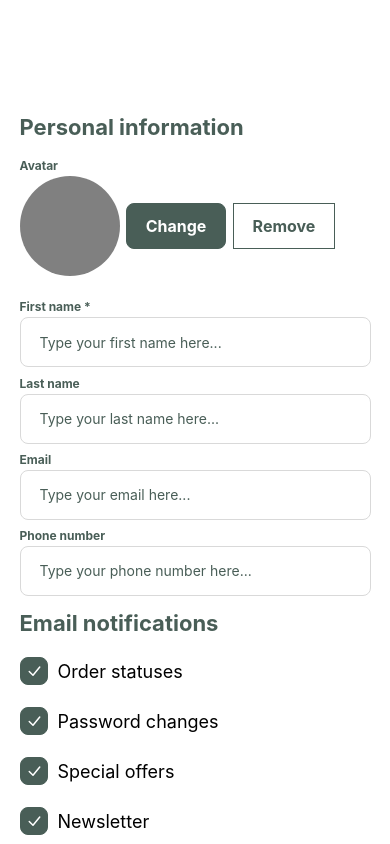
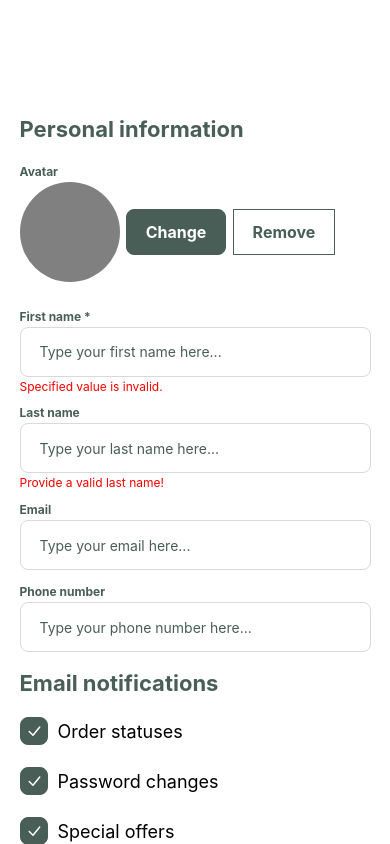
Before and after one commit to JureVidrih/little-lemon, a React Native app: screen / in a window 390 px wide. Built offline with nearby package versions, Linux system fonts and the light colour scheme.

Commit message:
Implement validate+invalidValueLabel prop for <Input />

```diff
--- a/components/base_components/Input.tsx
+++ b/components/base_components/Input.tsx
@@ -8,7 +8,9 @@ type InputProps = {
     value?: string,
     placeholder?: string,
     required?: boolean,
-    onChangeText?: (arg0: string) => void
+    invalidValueLabel?: string,
+    onChangeText?: (arg0: string) => void,
+    validate?: (arg0: string) => boolean
 } & TextInputProps;
 
 export default function({
@@ -16,12 +18,15 @@ export default function({
     value,
     placeholder = "",
     required = false,
+    invalidValueLabel = "Specified value is invalid.",
     onChangeText,
+    validate,
     ...textInputProps
      }: InputProps) {
     const theme = useAppTheme();
 
     const [input, setInput] = useState(value ?? "");
+    const [inputValidity, setInputValidity] = useState(validate?.(input) ?? true);
 
     return (
         <View style={styles.container}>
@@ -33,8 +38,10 @@ export default function({
             onChangeText={(newValue) => {
                 onChangeText?.(newValue);
                 setInput(newValue);
+                setInputValidity(validate?.(newValue) ?? true);
             }}
             {...textInputProps} />
+            <Text style={styles.invalidValueLabel}>{(inputValidity === false ? invalidValueLabel : null)}</Text>
         </View>
     );
 }
@@ -57,5 +64,10 @@ const styles = StyleSheet.create({
         borderStyle: 'solid',
         borderWidth: 1,
         borderRadius: 8
+    },
+    invalidValueLabel: {
+        marginTop: 2,
+        fontSize: 12,
+        color: '#ff0000'
     }
 });
--- a/screens/ProfileScreen.tsx
+++ b/screens/ProfileScreen.tsx
@@ -12,7 +12,7 @@ export default function App() {
   return (
     <ScrollView style={[styles.container, { marginTop: insets.top, marginBottom: insets.bottom }]} contentContainerStyle={{ justifyContent: 'space-around', alignItems: 'center' }}>
         <View style={{ width: '100%', height: 100 }}></View>
-        <View style={{ width: '90%', height: 500, justifyContent: 'space-around' }}>
+        <View style={{ width: '90%', height: 560, justifyContent: 'space-around' }}>
             <Header sizeType={5}>Personal information</Header>
             <InputAvatar
             // placeholder={'https://images.unsplash.com/photo-1695927621677-ec96e048dce2?ixlib=rb-4.1.0&q=85&fm=jpg&crop=entropy&cs=srgb&dl=wellington-ferreira-72TE8cWKXRY-unsplash.jpg&w=640'}
@@ -22,22 +22,25 @@ export default function App() {
             required={true}
             placeholder="Type your first name here..."
             maxLength={100}
-            onChangeText={(newValue) => { ToastAndroid.show(newValue, 300); }} />
+            onChangeText={(newValue) => {  }}
+            validate={(newValue) => { return newValue.length >= 5; }} />
             <Input
             label="Last name"
             placeholder="Type your last name here..."
             maxLength={100}
-            onChangeText={(newValue) => { ToastAndroid.show(newValue, 300); }} />
+            onChangeText={(newValue) => {  }}
+            validate={(newValue) => { return newValue.length >= 5; }}
+            invalidValueLabel="Provide a valid last name!" />
             <Input
             label="Email"
             placeholder="Type your email here..."
             maxLength={100}
-            onChangeText={(newValue) => { ToastAndroid.show(newValue, 300); }} />
+            onChangeText={(newValue) => {  }} />
             <Input
             label="Phone number"
             placeholder="Type your phone number here..."
             maxLength={15}
-            onChangeText={(newValue) => { ToastAndroid.show(newValue, 300); }} />
+            onChangeText={(newValue) => {  }} />
         </View>
         <View style={{ width: '90%' }}>
             <Header sizeType={5}>Email notifications</Header>
```
